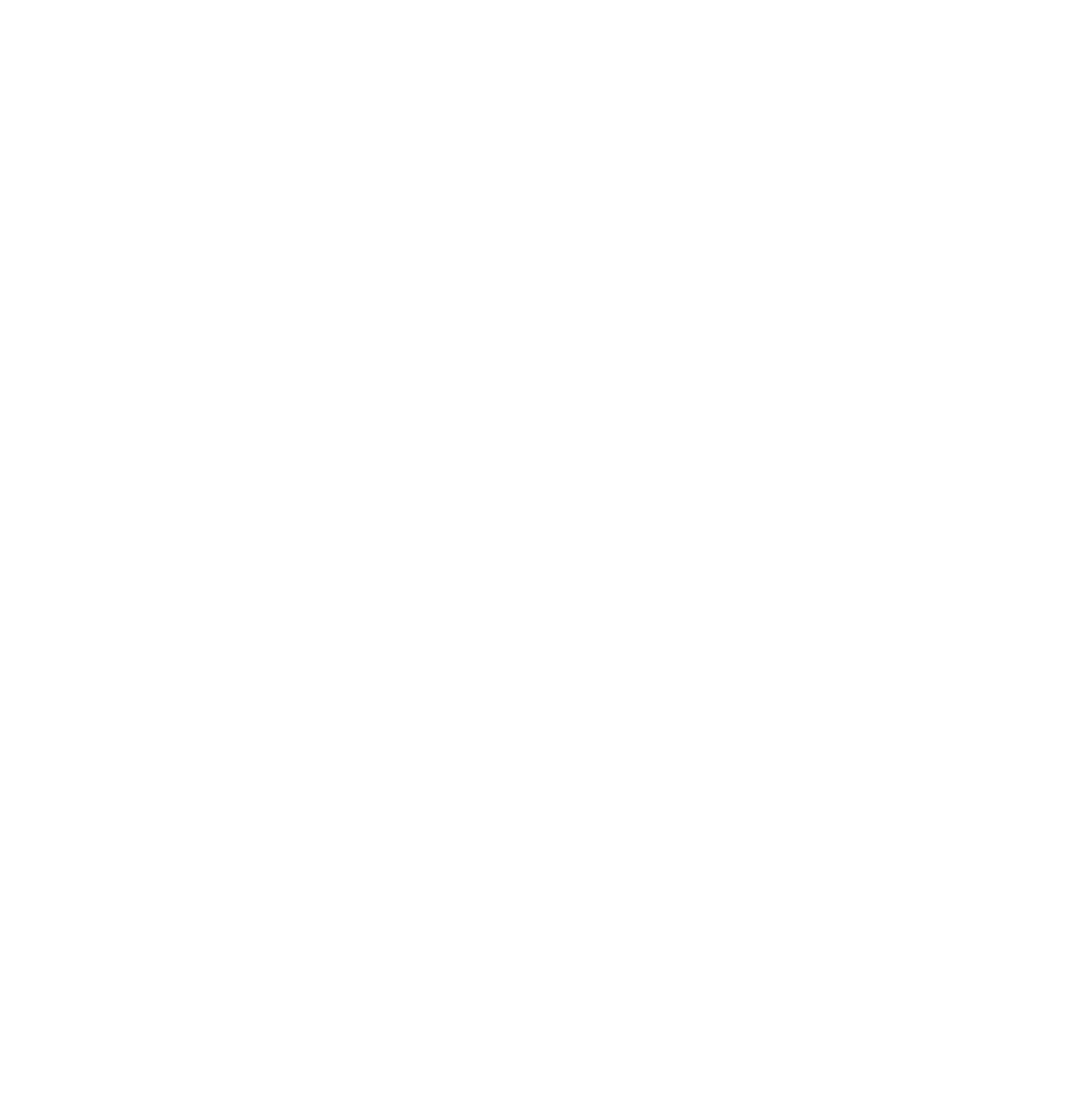
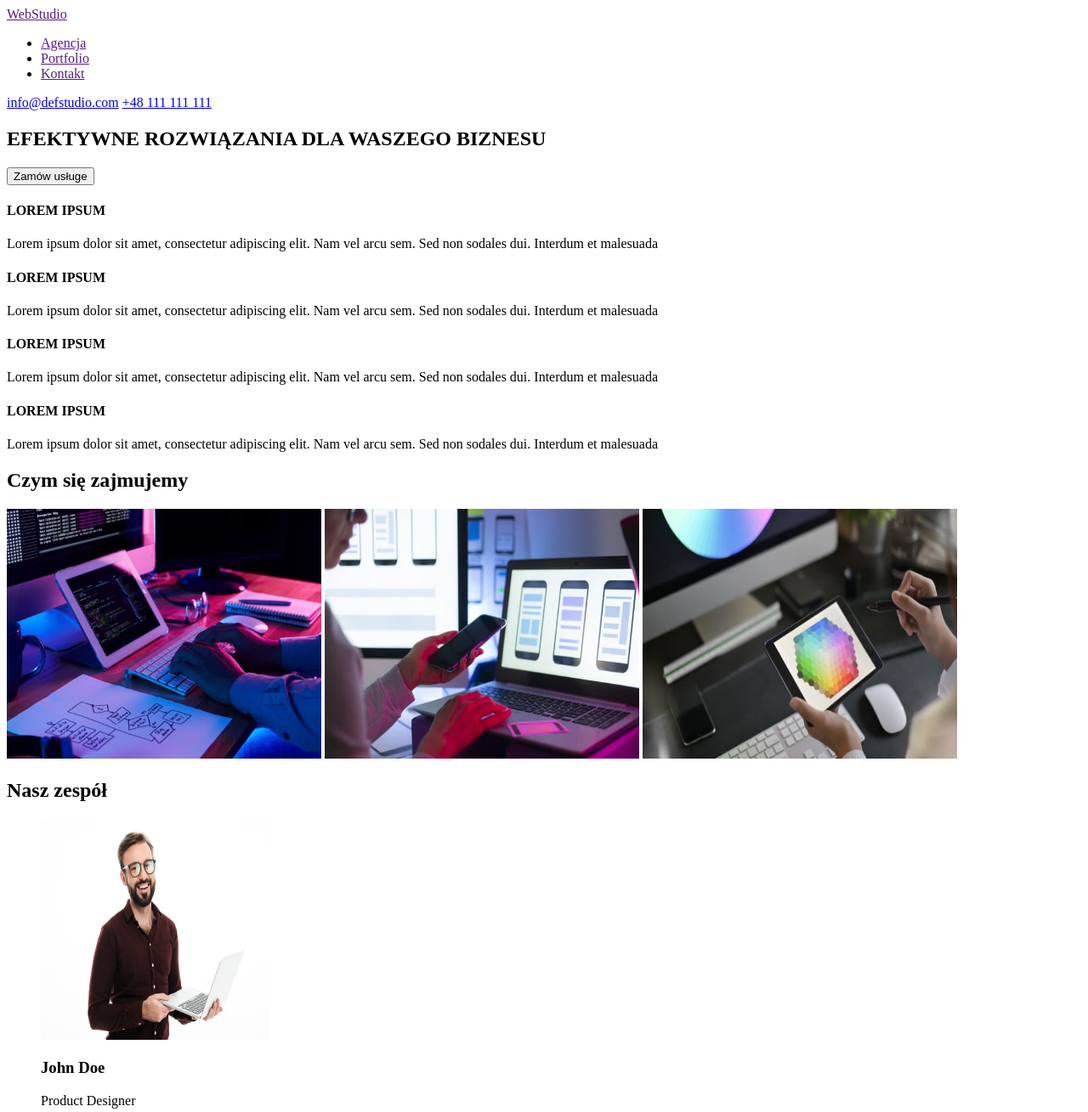
Before and after one commit to wieslawbobieni/goit-markup-hw-01, a plain HTML site: page index.html in a window 1280 px wide. Shown: the top 1309 px of the page at 85% size. Before the commit the page ends 800 px from the top, so only its background shows below. Drawn offline with Linux system fonts and the light colour scheme.

Commit message:
dodanie zawartości w sekcji "body"

```diff
--- a/index.html
+++ b/index.html
@@ -6,5 +6,129 @@
     <meta name="viewport" content="width=device-width, initial-scale=1.0" />
     <title>HTML i CSS - Pierwsze zadanie domowe</title>
   </head>
-  <body></body>
+  <body>
+    <!-- Nagłówek -->
+    <header>
+      <a href=""><span>Web</span><span>Studio</span></a>
+
+      <nav>
+        <ul>
+          <li><a href="">Agencja</a></li>
+          <li><a href="">Portfolio</a></li>
+          <li><a href="">Kontakt</a></li>
+        </ul>
+      </nav>
+
+      <a href="mailto:info@devstudio.com">info@defstudio.com</a>
+      <a href="tel:+48111111111">+48 111 111 111</a>
+    </header>
+
+    <main>
+      <!-- Sekcja główna -->
+      <section>
+        <h1>EFEKTYWNE ROZWIĄZANIA DLA WASZEGO BIZNESU</h1>
+        <button type="button">Zamów usługe</button>
+      </section>
+      <section>
+        <!-- Nasze atuty-->
+
+        <h4>LOREM IPSUM</h4>
+        <p>
+          Lorem ipsum dolor sit amet, consectetur adipiscing elit. Nam vel arcu sem. Sed non sodales
+          dui. Interdum et malesuada
+        </p>
+        <h4>LOREM IPSUM</h4>
+        <p>
+          Lorem ipsum dolor sit amet, consectetur adipiscing elit. Nam vel arcu sem. Sed non sodales
+          dui. Interdum et malesuada
+        </p>
+        <h4>LOREM IPSUM</h4>
+        <p>
+          Lorem ipsum dolor sit amet, consectetur adipiscing elit. Nam vel arcu sem. Sed non sodales
+          dui. Interdum et malesuada
+        </p>
+        <h4>LOREM IPSUM</h4>
+        <p>
+          Lorem ipsum dolor sit amet, consectetur adipiscing elit. Nam vel arcu sem. Sed non sodales
+          dui. Interdum et malesuada
+        </p>
+      </section>
+      <!-- Czym się zajmujemy -->
+      <section>
+        <h2>Czym się zajmujemy</h2>
+
+        <img
+          src="images/a1.jpg"
+          alt="zdjęcie osoby piszącej na klawiaturze laptopa"
+          width="370"
+          height="294"
+        />
+
+        <img
+          src="images/a2.jpg"
+          alt="zdjęcie osoby siedzącej przed komputerem i patrzącej w ekran telefonu komórkowego"
+          width="370"
+          height="294"
+        />
+
+        <img src="images/a3.jpg" alt="zdjęcie osoby trzymającej tablet" width="370" height="294" />
+      </section>
+      <!-- Nasz zespół -->
+      <section>
+        <h2>Nasz zespół</h2>
+        <figure>
+          <img
+            src="images/1.jpg"
+            alt="zdjęcie pierwszego członka zespołu"
+            width="270"
+            height="260"
+          />
+          <figcaption>
+            <h3>John Doe</h3>
+            <p>Product Designer</p>
+          </figcaption>
+        </figure>
+        <figure>
+          <img src="images/2.jpg" alt="zdjęcie drugiego członka zespołu" width="270" height="260" />
+          <figcaption>
+            <h3>John Doe</h3>
+            <p>Frontend Developer</p>
+          </figcaption>
+        </figure>
+        <figure>
+          <img
+            src="images/3.jpg"
+            alt="zdjęcie trzeciego członka zespołu"
+            width="270"
+            height="260"
+          />
+          <figcaption>
+            <h3>John Doe</h3>
+            <p>Marketing</p>
+          </figcaption>
+        </figure>
+        <figure>
+          <img
+            src="images/4.jpg"
+            alt="zdjęcie czwartego członka zespołu"
+            width="270"
+            height="260"
+          />
+          <figcaption>
+            <h3>John Doe</h3>
+            <p>UI Designer</p>
+          </figcaption>
+        </figure>
+      </section>
+    </main>
+    <!-- Stopka -->
+    <footer>
+      <a href="">WebStudio</a>
+      <address>
+        <p>m. Warszawa, Aleje Jerozolimskie 21</p>
+        <p><a href="mailto:info@devstudio.com">info@defstudio.com</a></p>
+        <p><a href="tel:+48111111111">+48 111 111 111</a></p>
+      </address>
+    </footer>
+  </body>
 </html>
```
Also changed, not shown: images/1.jpg (added), images/2.jpg (added), images/3.jpg (added), images/4.jpg (added), images/a1.jpg (added), images/a2.jpg (added), images/a3.jpg (added).
